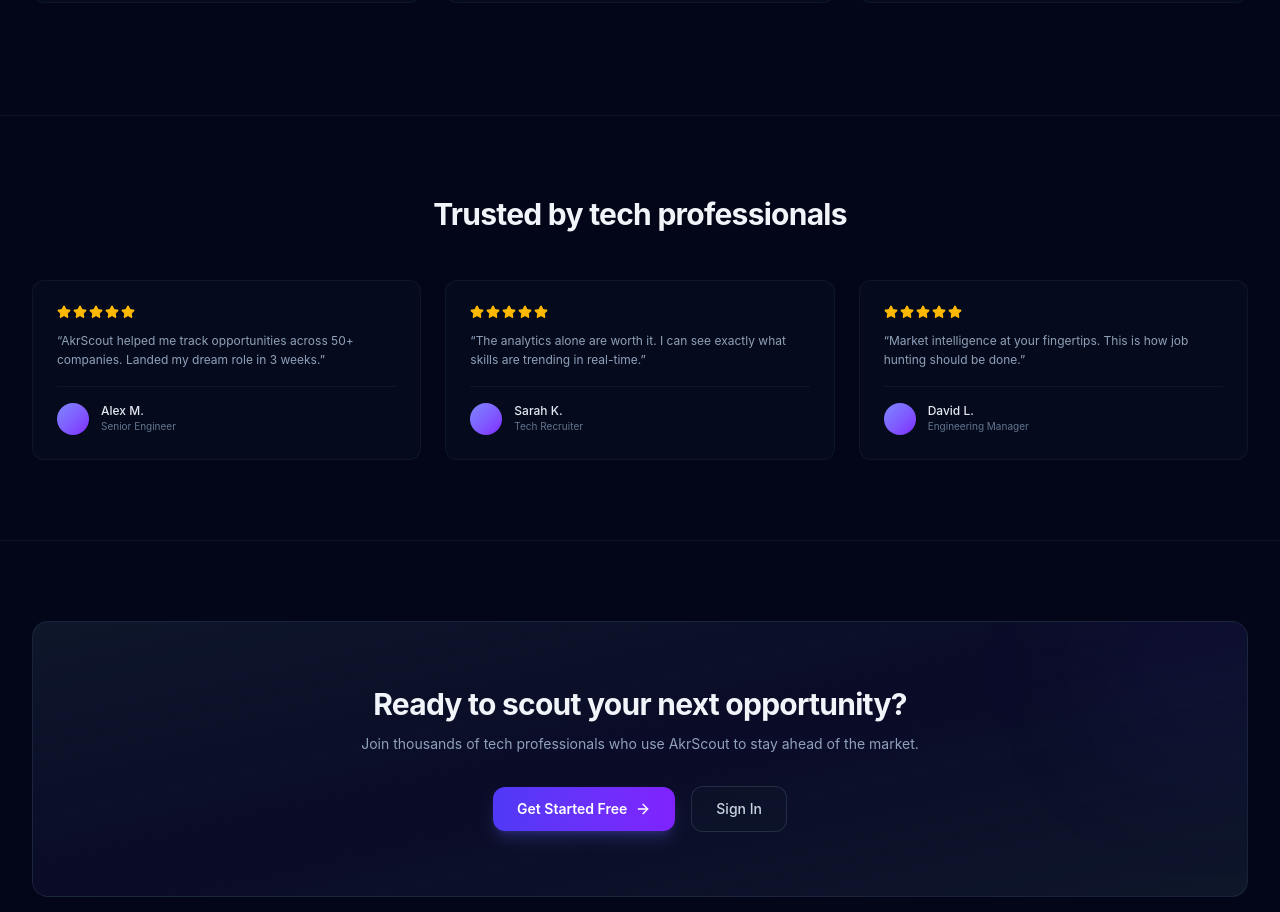
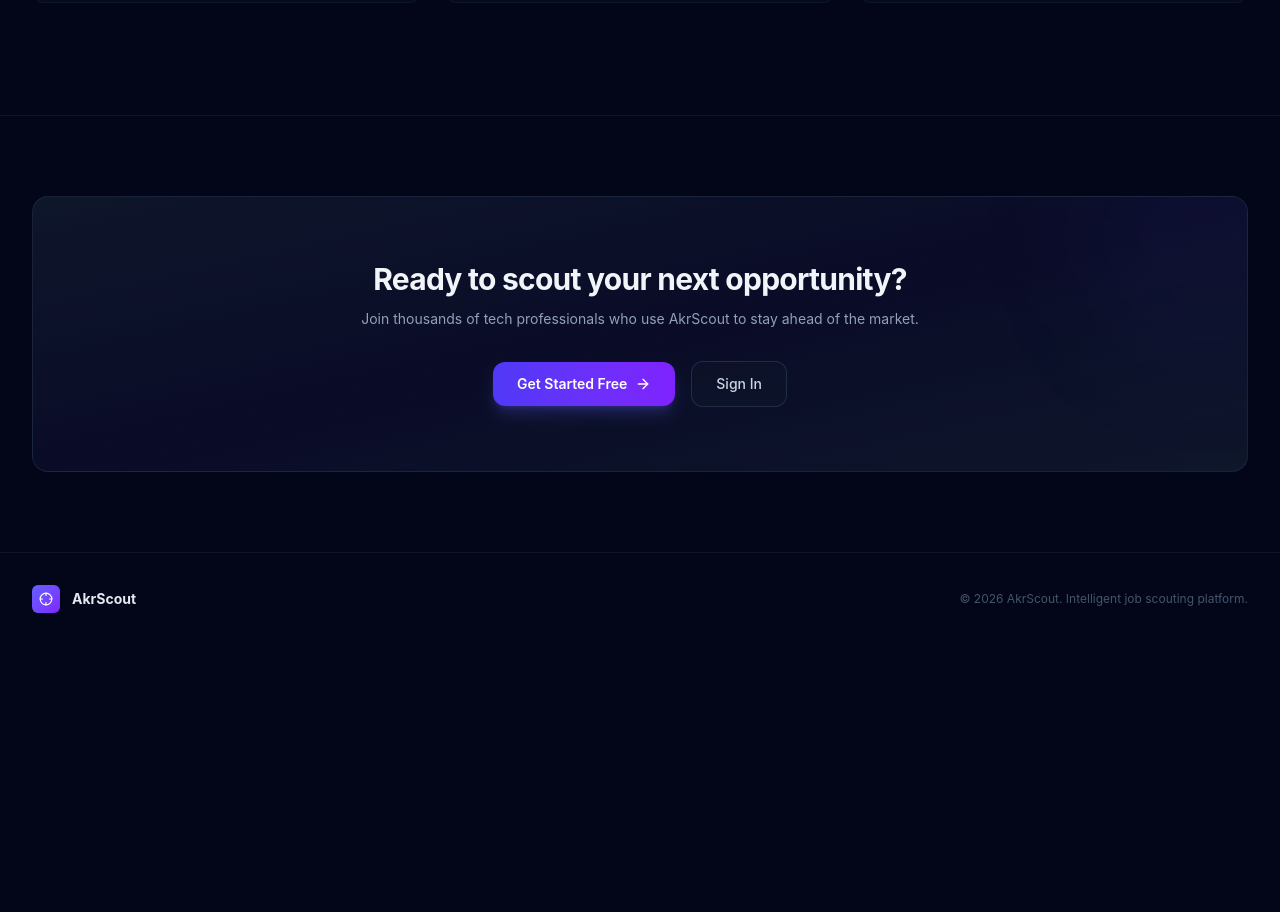
Before and after one commit to BrunoAkiraSenai/AkrScout, a React (Vite) app in the folder frontend/: page / in a window 1280 px wide. Shown: the part 1392-2304 px from the top of the page. After the commit the page ends 2037 px from the top, so only its background shows below. Built offline with nearby package versions, Linux system fonts and the light colour scheme; no server answers.

Commit message:
alterado removido seção de depoimentos da landing page

```diff
--- a/frontend/src/i18n/locales/en.json
+++ b/frontend/src/i18n/locales/en.json
@@ -35,16 +35,6 @@
   "home.feature_radar": "Tech Radar",
   "home.feature_radar_desc": "Comprehensive view of the tech landscape. From startups to big tech.",
 
-  "home.testimonials_title": "Trusted by tech professionals",
-  "home.testimonial_1": "AkrScout helped me track opportunities across 50+ companies. Landed my dream role in 3 weeks.",
-  "home.testimonial_1_name": "Alex M.",
-  "home.testimonial_1_role": "Senior Engineer",
-  "home.testimonial_2": "The analytics alone are worth it. I can see exactly what skills are trending in real-time.",
-  "home.testimonial_2_name": "Sarah K.",
-  "home.testimonial_2_role": "Tech Recruiter",
-  "home.testimonial_3": "Market intelligence at your fingertips. This is how job hunting should be done.",
-  "home.testimonial_3_name": "David L.",
-  "home.testimonial_3_role": "Engineering Manager",
 
   "home.cta_title": "Ready to scout your next opportunity?",
   "home.cta_subtitle": "Join thousands of tech professionals who use AkrScout to stay ahead of the market.",
--- a/frontend/src/i18n/locales/pt-BR.json
+++ b/frontend/src/i18n/locales/pt-BR.json
@@ -35,16 +35,6 @@
   "home.feature_radar": "Radar Tech",
   "home.feature_radar_desc": "Visão completa do cenário de tecnologia. De startups a big techs.",
 
-  "home.testimonials_title": "Confiado por profissionais de tecnologia",
-  "home.testimonial_1": "O AkrScout me ajudou a acompanhar oportunidades em mais de 50 empresas. Conquistei a vaga dos meus sonhos em 3 semanas.",
-  "home.testimonial_1_name": "Alex M.",
-  "home.testimonial_1_role": "Engenheiro Sênior",
-  "home.testimonial_2": "Só as análises já valem a pena. Vejo exatamente quais habilidades estão em alta em tempo real.",
-  "home.testimonial_2_name": "Sarah K.",
-  "home.testimonial_2_role": "Recrutadora Tech",
-  "home.testimonial_3": "Inteligência de mercado na ponta dos dedos. É assim que a busca de emprego deveria ser.",
-  "home.testimonial_3_name": "David L.",
-  "home.testimonial_3_role": "Gerente de Engenharia",
 
   "home.cta_title": "Pronto para explorar sua próxima oportunidade?",
   "home.cta_subtitle": "Junte-se a milhares de profissionais de tecnologia que usam o AkrScout para ficar à frente do mercado.",
--- a/frontend/src/pages/Home.jsx
+++ b/frontend/src/pages/Home.jsx
@@ -13,7 +13,6 @@
   Shield,
   Layers,
   ChevronRight,
-  Star,
   Menu,
   X,
 } from 'lucide-react'
@@ -65,12 +64,6 @@
       title: t('home.feature_radar'),
       description: t('home.feature_radar_desc'),
     },
-  ]
-
-  const testimonials = [
-    { name: t('home.testimonial_1_name'), role: t('home.testimonial_1_role'), content: t('home.testimonial_1'), rating: 5 },
-    { name: t('home.testimonial_2_name'), role: t('home.testimonial_2_role'), content: t('home.testimonial_2'), rating: 5 },
-    { name: t('home.testimonial_3_name'), role: t('home.testimonial_3_role'), content: t('home.testimonial_3'), rating: 5 },
   ]
 
   useEffect(() => {
@@ -211,35 +204,7 @@
         </div>
       </section>
 
-      {/* Testimonials */}
-      <section className="border-t border-slate-800/40 py-20">
-        <div className="mx-auto max-w-7xl px-4 md:px-8">
-          <div className="mx-auto mb-12 max-w-2xl text-center">
-            <h2 className="text-2xl font-bold tracking-tight text-slate-100 md:text-3xl">
-              {t('home.testimonials_title')}
-            </h2>
-          </div>
-          <div className="grid gap-6 md:grid-cols-3">
-            {testimonials.map((item) => (
-              <div key={item.name} className="rounded-xl border border-slate-800/40 bg-slate-900/30 p-6">
-                <div className="mb-3 flex gap-0.5">
-                  {Array.from({ length: item.rating }).map((_, i) => (
-                    <Star key={i} className="h-3.5 w-3.5 fill-amber-400 text-amber-400" />
-                  ))}
-                </div>
-                <p className="text-xs leading-relaxed text-slate-400">&ldquo;{item.content}&rdquo;</p>
-                <div className="mt-4 flex items-center gap-3 border-t border-slate-800/40 pt-4">
-                  <div className="h-8 w-8 rounded-full bg-gradient-to-br from-indigo-400 to-violet-600" />
-                  <div>
-                    <p className="text-xs font-medium text-slate-200">{item.name}</p>
-                    <p className="text-[10px] text-slate-500">{item.role}</p>
-                  </div>
-                </div>
-              </div>
-            ))}
-          </div>
-        </div>
-      </section>
+
 
       {/* CTA */}
       <section className="border-t border-slate-800/40 py-20">
```
